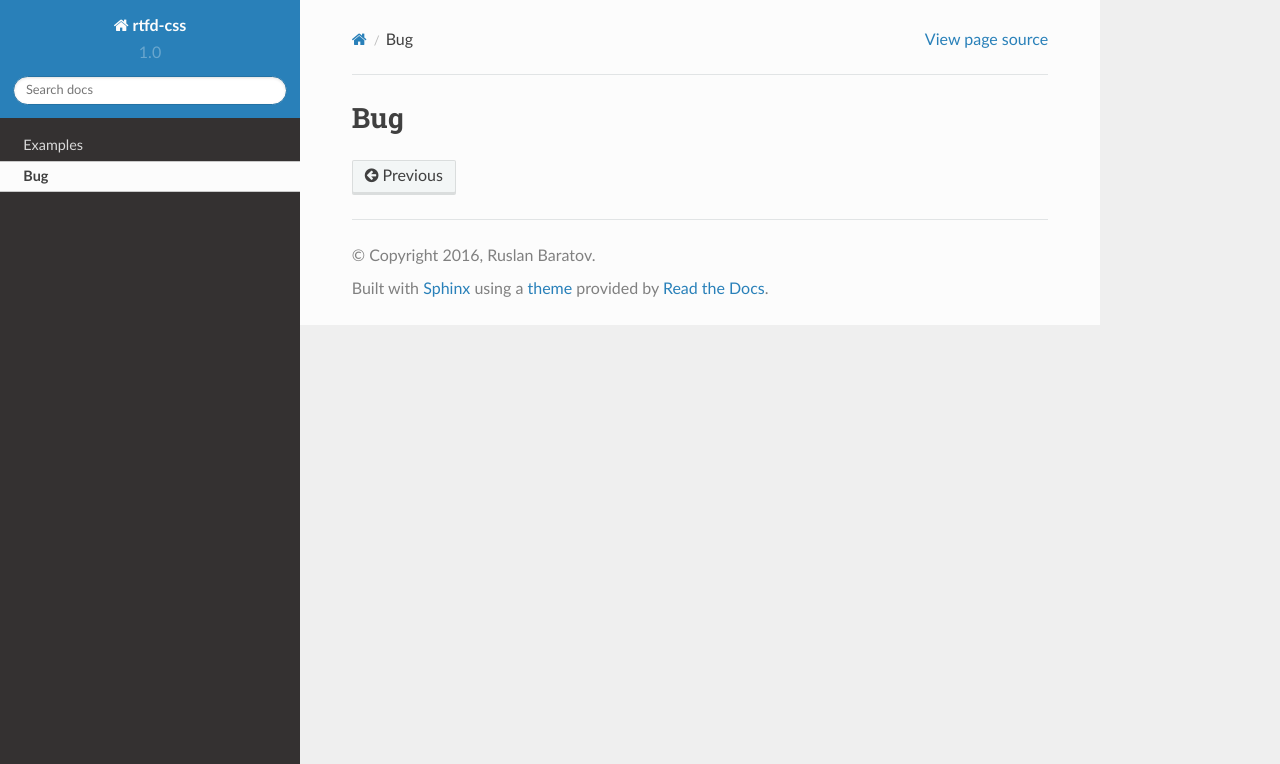
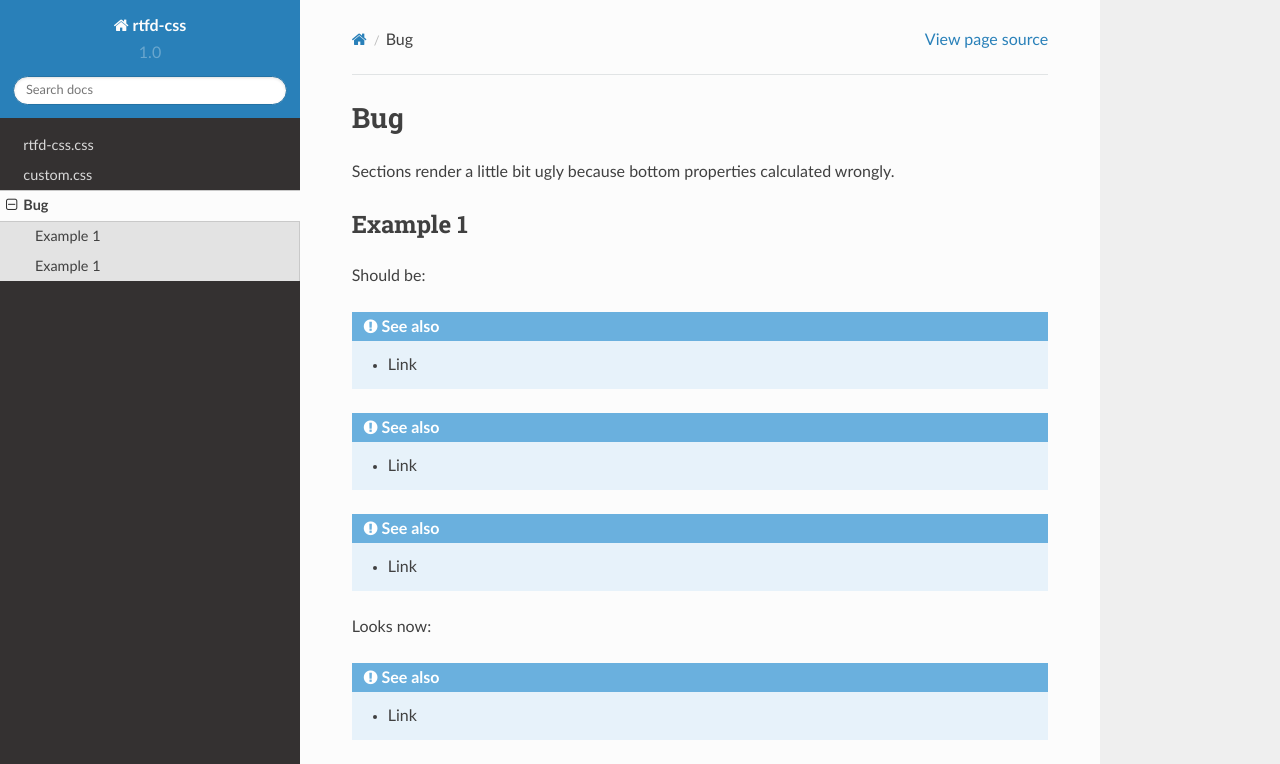
Before and after one commit to ruslo/rtfd-css, a Sphinx documentation site: the page built from docs/bug.rst, in a window 1280 px wide and 1400 px high. Shown: the top 764 px of the window. Built offline with Sphinx 7.4.7 and the Read the Docs theme 2.0.0, drawn with Linux system fonts in a browser that asks for light colours; some of the changed text lies outside the part shown; grey boxes are pictures that could not be loaded.

Commit message:
Add examples

```diff
--- a/docs/bug.rst
+++ b/docs/bug.rst
@@ -1,2 +1,66 @@
 Bug
 ===
+
+Sections render a little bit ugly because bottom properties calculated wrongly.
+
+Example 1
+---------
+
+Should be:
+
+.. seealso::
+
+  * Link
+
+.. seealso::
+
+  * Link
+
+.. seealso::
+
+  * Link
+
+Looks now:
+
+.. seealso::
+
+  * Link
+
+.. admonition:: Examples on GitHub
+
+  * Link
+
+.. seealso::
+
+  * Link
+
+Example 1
+---------
+
+Should be:
+
+.. seealso::
+
+  Some text
+
+.. seealso::
+
+  Some text
+
+.. seealso::
+
+  Some text
+
+Looks now:
+
+.. seealso::
+
+  Some text
+
+.. admonition:: Examples on GitHub
+
+  Some text
+
+.. seealso::
+
+  Some text
--- a/docs/index.rst
+++ b/docs/index.rst
@@ -1,8 +1,8 @@
 .. Copyright (c) 2016, Ruslan Baratov
 .. All rights reserved.
 
-Welcome to rtfd-css's documentation!
-====================================
+rtfd-css
+========
 
 Contents:
 
```
Also changed, not shown: docs/examples.rst (+39 -2 lines).
